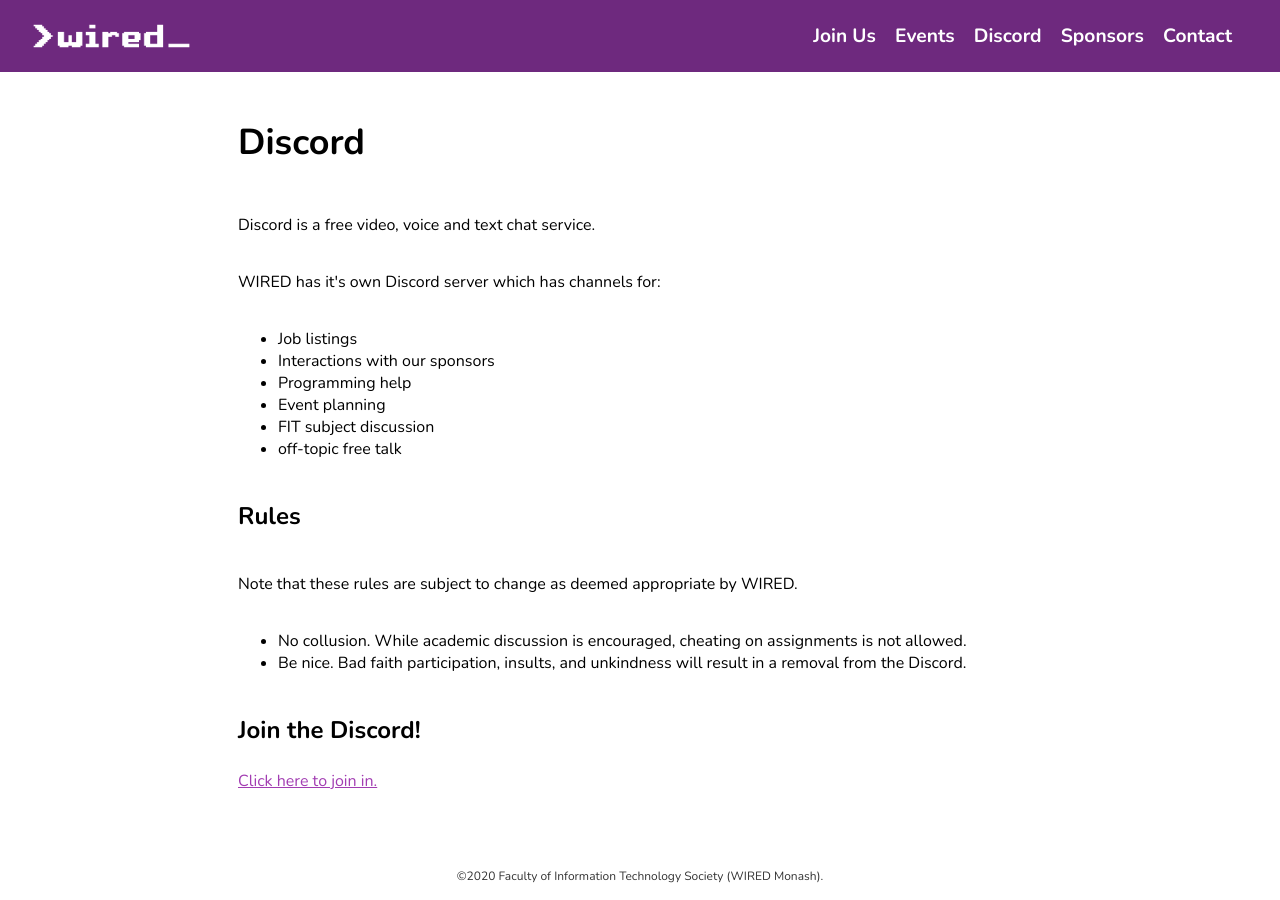
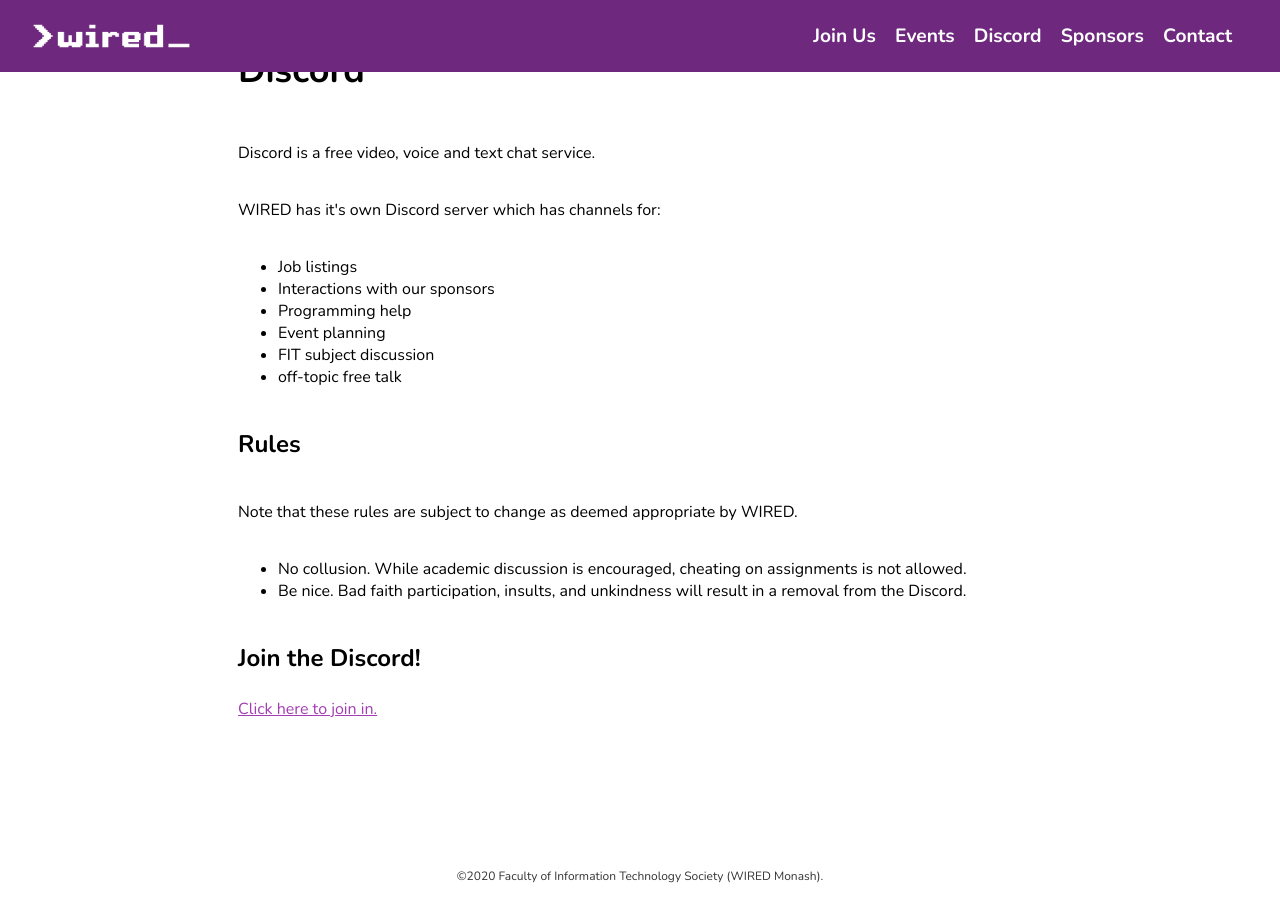
Before and after one commit to wiredmonash/website, a Jekyll site: the page built from discord.html, in a window 1280 px wide. Built offline with Jekyll 4.4.1, drawn with Linux system fonts in a browser that asks for light colours.

Commit message:
Rename navbar to header + add header tag
Add sticky header script

```diff
--- /dev/null
+++ b/_includes/header.html
@@ -0,0 +1,14 @@
+<header id="site-header">
+    <nav class="{% if page.title == "Home" %}nav-home{% else %}nav-secondary{% endif %}">
+        {%if page.title != "Home" %}
+        <a href="/" class="logo-link"><img src="assets/images/logoWhite.png" alt="WIRED"></a>
+        {% endif %}
+        <a href="/join">Join Us</a>
+        <a href="/events">Events</a>
+        <a href="/discord">Discord</a>
+        <a href="/sponsors">Sponsors</a>
+        <a href="/contact">Contact</a>
+    </nav>
+</header>
+<script type="text/javascript" src="assets/scripts/header.js">
+</script>
--- a/_includes/navbar.html
+++ /dev/null
@@ -1,10 +0,0 @@
-<nav class="{% if page.title == "Home" %}nav-home{% else %}nav-secondary{% endif %}">
-    {%if page.title != "Home" %}
-    <a href="/" class="logo-link"><img src="assets/images/logoWhite.png" alt="WIRED"></a>
-    {% endif %}
-    <a href="/join">Join Us</a>
-    <a href="/events">Events</a>
-    <a href="/discord">Discord</a>
-    <a href="/sponsors">Sponsors</a>
-    <a href="/contact">Contact</a>
-</nav>
--- a/_layouts/default.html
+++ b/_layouts/default.html
@@ -37,7 +37,7 @@
 </head>
 
 <body>
-    {% include navbar.html %}
+    {% include header.html %}
     {% if page.title == "Home" %}
     {{ content }}
     {% else %}
--- a/assets/css/nav.css
+++ b/assets/css/header.css
@@ -1,4 +1,39 @@
 /* Common */
+#site-header {
+  position: fixed;
+  top: 0;
+  width: 100%;
+  will-change: transform;
+  animation-duration: 0.3s;
+  animation-fill-mode: both;
+}
+
+.slideUp {
+  animation-name: slideUp;
+}
+
+@keyframes slideUp {
+  0% {
+    transform: translateY(0);
+  }
+  100% {
+    transform: translateY(-100%);
+  }
+}
+
+.slideDown {
+  animation-name: slideDown;
+}
+
+@keyframes slideDown {
+  0% {
+    transform: translateY(-100%);
+  }
+  100% {
+    transform: translateY(0);
+  }
+}
+
 nav {
   display: flex;
   flex-direction: row;
--- a/assets/css/style.css
+++ b/assets/css/style.css
@@ -1,6 +1,6 @@
 @import url("https://fonts.googleapis.com/css2?family=Nunito:ital,wght@0,400;0,600;0,700;1,400;1,600;1,700&display=swap");
 @import "motion.css";
-@import "nav.css";
+@import "header.css";
 
 *,
 *::before,
--- /dev/null
+++ b/assets/scripts/header.js
@@ -0,0 +1,39 @@
+"use strict";
+// Adapted from https://jsfiddle.net/mariusc23/s6mLJ/31/
+
+var didScroll = false;
+var lastScrollY = 0;
+var delta = 5;
+var header = document.getElementById("site-header");
+var headerHeight = header.offsetHeight;
+console.log(headerHeight);
+
+document.addEventListener("scroll", () => {
+  didScroll = true;
+});
+
+setInterval(() => {
+  if (didScroll) {
+    hasScrolled();
+  }
+}, 250);
+
+function hasScrolled() {
+  let scrollY = window.scrollY;
+
+  // Make sure they scroll more than delta
+  if (Math.abs(lastScrollY - scrollY) <= delta) return;
+
+  // If they scrolled down and are past the navbar, add class .nav-up.
+  // This is necessary so you never see what is "behind" the navbar.
+  if (scrollY > lastScrollY && scrollY > headerHeight) {
+    // Scroll Down
+    header.classList.remove("slideDown");
+    header.classList.add("slideUp");
+  } else if (scrollY + window.innerHeight < document.body.clientHeight) {
+    header.classList.remove("slideUp");
+    header.classList.add("slideDown");
+  }
+
+  lastScrollY = scrollY;
+}
```
